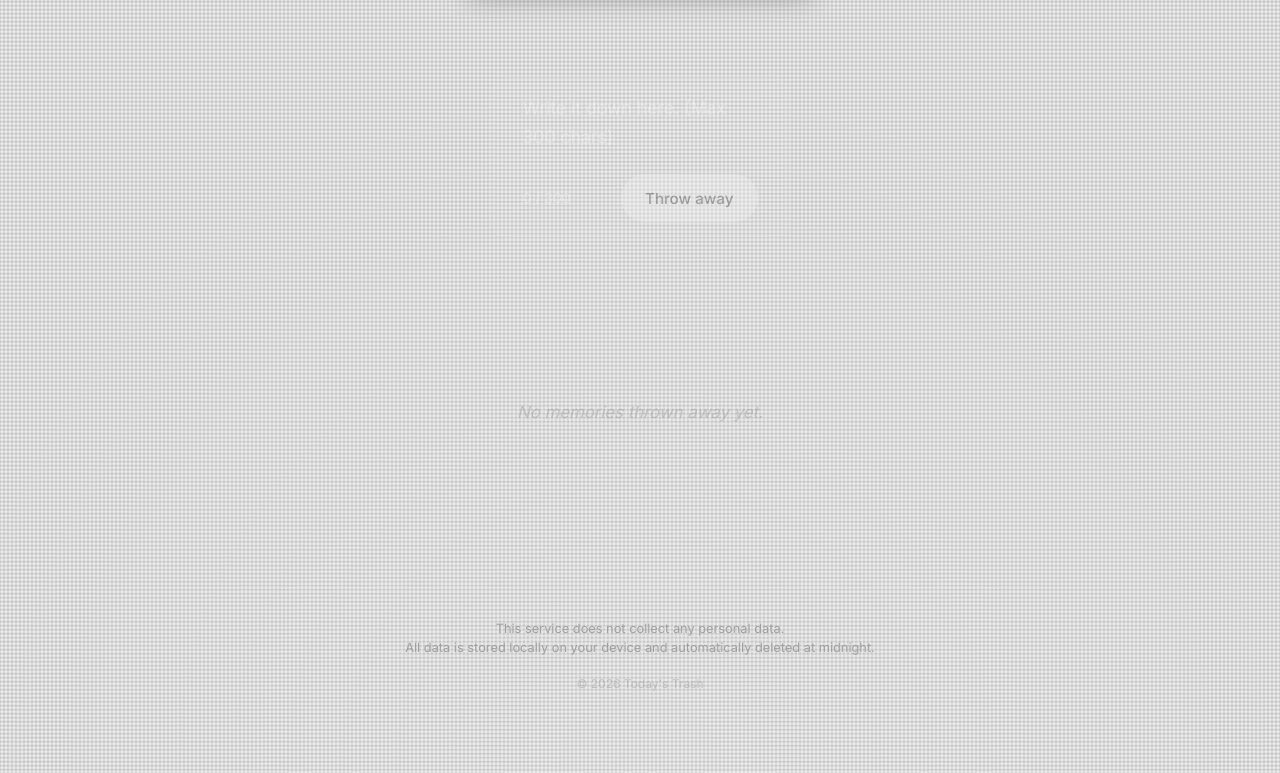
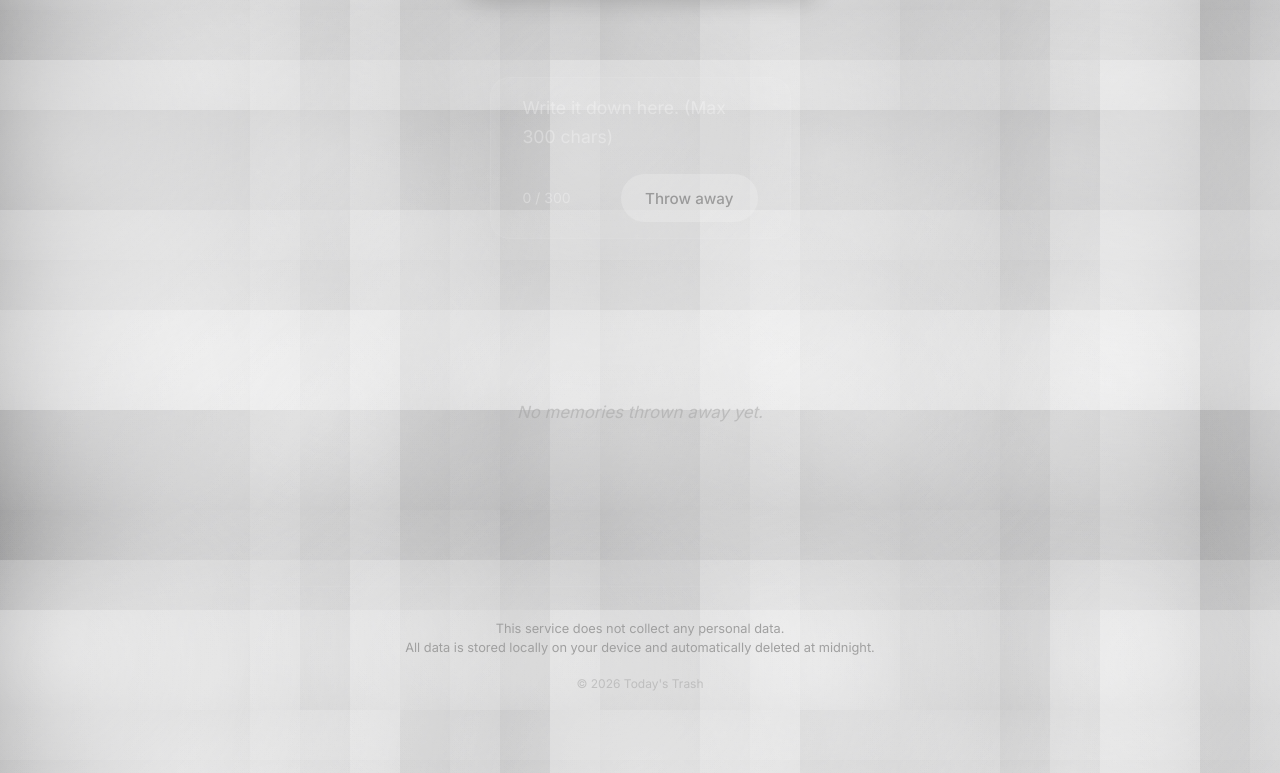
Before and after one commit to edward-k-jin/Today-s-Trash, a plain HTML site: page index.html in a window 1280 px wide. Shown: the part 490-1263 px from the top of the page. Drawn offline with Linux system fonts and the light colour scheme; a web font is replaced by a local one.

Commit message:
UI Fix: Correct background star density to prevent white blowout

```diff
--- a/styles.css
+++ b/styles.css
@@ -43,7 +43,7 @@ body {
         radial-gradient(circle at 70% 90%, rgba(255, 255, 255, 0.4) 0%, transparent 100%),
         radial-gradient(circle at 80% 40%, rgba(255, 255, 255, 0.4) 0%, transparent 100%),
         radial-gradient(circle at 90% 10%, rgba(255, 255, 255, 0.3) 0%, transparent 100%);
-    background-size: 100% 100%, 4px 4px, 4px 4px, 4px 4px, 4px 4px, 4px 4px, 4px 4px, 4px 4px, 4px 4px, 4px 4px;
+    background-size: 100% 100%, 550px 550px, 350px 350px, 250px 250px, 450px 450px, 600px 600px, 400px 400px, 300px 300px, 500px 500px, 400px 400px;
 
     color: var(--text-primary);
     font-family: var(--font-family);
```
